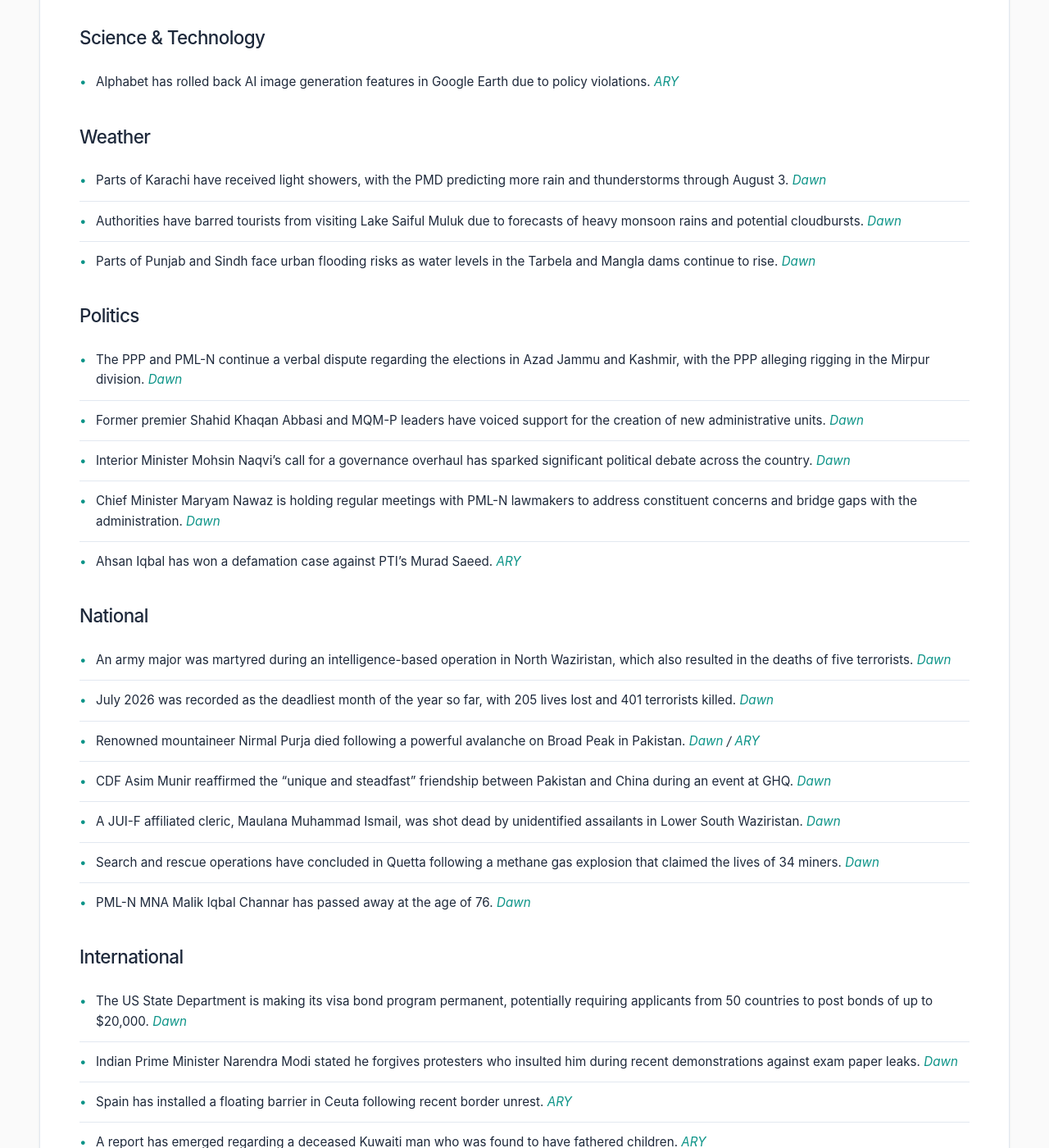
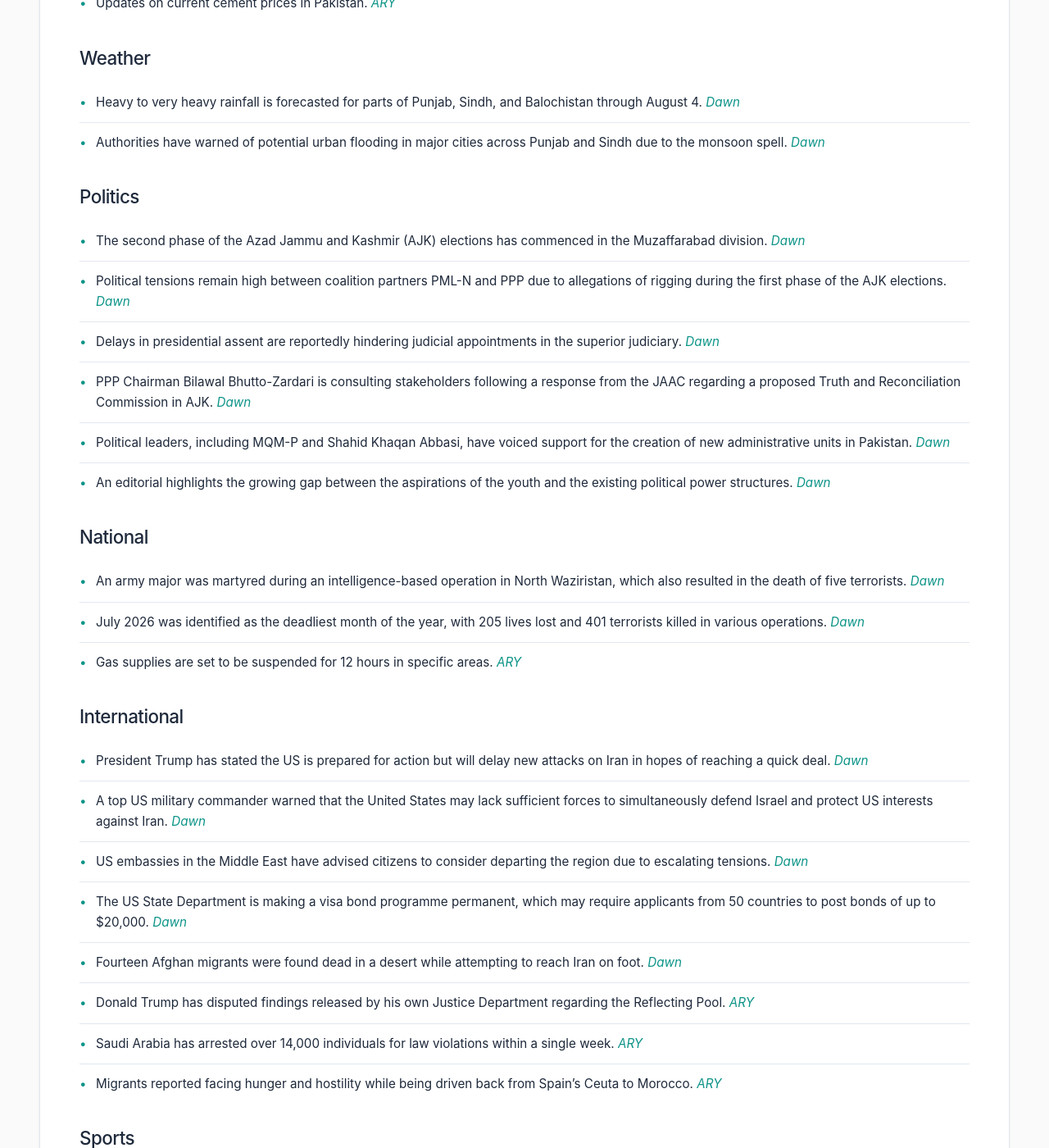
Before and after one commit to zsubzwary/news, a Jekyll site: the page built from en/index.md, in a window 1280 px wide and 1400 px high, scrolled down 598 px. Shown: the whole window at 82% size. Built offline with Jekyll 4.4.1, drawn with Linux system fonts in a browser that asks for light colours; some web fonts are replaced; comment, search, counter and statistics services are not loaded; some of the changed text lies outside the part shown.

Commit message:
DateTime; 2026-08-02T04:03:52.040Z

```diff
--- a/en/index.md
+++ b/en/index.md
@@ -4,53 +4,47 @@ title: Pakistan News Briefing
 lang: en
 ---
 
-Published at: 01-Aug-2026 21:03PKT
+Published at: 02-Aug-2026 09:03PKT
 
 Time to read: 4 mins
 
 ### Economy
-- The government has reduced petrol prices by 12 paisas and high-speed diesel by 66 paisas for the next three days. *[Dawn](https://www.dawn.com/news/2019751/govt-cuts-petrol-price-by-12-paisas-high-speed-diesel-by-66-paisas-for-the-next-three-days)*
-- Bessent's "to-do" list includes plans to purchase $5-10 billion worth of Japanese yen. *[ARY](https://arynews.tv/bessents-to-do-list-buy-5-10-billion-worth-of-japanese-yen)*
-- Updates are available regarding the Iranian rial exchange rate against the PKR and USD. *[ARY](https://arynews.tv/iranian-rial-rate-today-against-pkr-and-usd-august-1-2026)*
-
-### Science & Technology
-- Alphabet has rolled back AI image generation features in Google Earth due to policy violations. *[ARY](https://arynews.tv/alphabet-rolls-back-ai-image-generation-in-google-earth-over-policy-violations)*
+- Iranian oil smuggling has reportedly declined by 60% following incidents where tankers were hit in Balochistan. *[Dawn](https://www.dawn.com/news/2020065/iranian-oil-smuggling-drops-60pc-claim-sources)*
+- Debates continue regarding Pakistan's auto industry policy, balancing the need for lower tariffs against manufacturer concerns over job losses and investments. *[Dawn](https://www.dawn.com/news/2020071/rethinking-the-auto-policy)*
+- Updates on current cement prices in Pakistan. *[ARY](https://arynews.tv/cement-price-in-pakistan-today-august-1-2026)*
 
 ### Weather
-- Parts of Karachi have received light showers, with the PMD predicting more rain and thunderstorms through August 3. *[Dawn](https://www.dawn.com/news/2019923/parts-of-karachi-receive-light-showers-more-rain-expected)*
-- Authorities have barred tourists from visiting Lake Saiful Muluk due to forecasts of heavy monsoon rains and potential cloudbursts. *[Dawn](https://www.dawn.com/news/2019799/tourists-barred-from-visiting-saiful-muluk)*
-- Parts of Punjab and Sindh face urban flooding risks as water levels in the Tarbela and Mangla dams continue to rise. *[Dawn](https://www.dawn.com/news/2019823/parts-of-punjab-sindh-face-urban-flooding-risk)*
+- Heavy to very heavy rainfall is forecasted for parts of Punjab, Sindh, and Balochistan through August 4. *[Dawn](https://www.dawn.com/news/2020036/most-parts-of-country-brace-for-heavy-rains)*
+- Authorities have warned of potential urban flooding in major cities across Punjab and Sindh due to the monsoon spell. *[Dawn](https://www.dawn.com/news/2020068/urban-flooding)*
 
 ### Politics
-- The PPP and PML-N continue a verbal dispute regarding the elections in Azad Jammu and Kashmir, with the PPP alleging rigging in the Mirpur division. *[Dawn](https://www.dawn.com/news/2019925/ppp-pml-n-continue-war-of-words-on-eve-of-muzaffarabad-elections)*
-- Former premier Shahid Khaqan Abbasi and MQM-P leaders have voiced support for the creation of new administrative units. *[Dawn](https://www.dawn.com/news/2019935/enough-is-enough-mqm-p-leaders-shahid-khaqan-back-creation-of-new-administrative-units)*
-- Interior Minister Mohsin Naqvi's call for a governance overhaul has sparked significant political debate across the country. *[Dawn](https://www.dawn.com/news/2019825/naqvis-remarks-ignite-fresh-debate-in-political-circles)*
-- Chief Minister Maryam Nawaz is holding regular meetings with PML-N lawmakers to address constituent concerns and bridge gaps with the administration. *[Dawn](https://www.dawn.com/news/2019781/is-maryam-bridging-gap-between-pml-n-legislators-and-admin)*
-- Ahsan Iqbal has won a defamation case against PTI's Murad Saeed. *[ARY](https://arynews.tv/ahsan-iqbal-wins-defamation-case-against-ptis-murad-saeed)*
+- The second phase of the Azad Jammu and Kashmir (AJK) elections has commenced in the Muzaffarabad division. *[Dawn](https://www.dawn.com/news/2020095/second-phase-of-ajk-polls-begins-in-muzaffarabad-division)*
+- Political tensions remain high between coalition partners PML-N and PPP due to allegations of rigging during the first phase of the AJK elections. *[Dawn](https://www.dawn.com/news/2020046/allies-rift-continues-to-widen-as-ajk-polls-enter-2nd-phase)*
+- Delays in presidential assent are reportedly hindering judicial appointments in the superior judiciary. *[Dawn](https://www.dawn.com/news/2020043/presidential-nod-delay-hits-judiciary-appointments)*
+- PPP Chairman Bilawal Bhutto-Zardari is consulting stakeholders following a response from the JAAC regarding a proposed Truth and Reconciliation Commission in AJK. *[Dawn](https://www.dawn.com/news/2019950/bilawal-receives-jaac-response-on-reconciliation-commission-says-ajk-pm-to-consult-stakeholders-on-way-forward)*
+- Political leaders, including MQM-P and Shahid Khaqan Abbasi, have voiced support for the creation of new administrative units in Pakistan. *[Dawn](https://www.dawn.com/news/2019935/enough-is-enough-mqm-p-leaders-shahid-khaqan-back-creation-of-new-administrative-units)*
+- An editorial highlights the growing gap between the aspirations of the youth and the existing political power structures. *[Dawn](https://www.dawn.com/news/2020076/power-and-youth)*
 
 ### National
-- An army major was martyred during an intelligence-based operation in North Waziristan, which also resulted in the deaths of five terrorists. *[Dawn](https://www.dawn.com/news/2019936/army-major-martyred-in-north-waziristan-ibo-ispr)*
-- July 2026 was recorded as the deadliest month of the year so far, with 205 lives lost and 401 terrorists killed. *[Dawn](https://www.dawn.com/news/2019937/july-deadliest-month-of-2026-as-205-lives-lost-401-terrorists-killed-picss)*
-- Renowned mountaineer Nirmal Purja died following a powerful avalanche on Broad Peak in Pakistan. *[Dawn](https://www.dawn.com/news/2019914/renowned-mountaineer-nirmal-purja-others-perish-in-broad-peak-avalanche-climbing-company-confirms) / [ARY](https://arynews.tv/nirmal-purja-famed-climer-dies-in-avalanche-in-pakistan)*
-- CDF Asim Munir reaffirmed the "unique and steadfast" friendship between Pakistan and China during an event at GHQ. *[Dawn](https://www.dawn.com/news/2019924/cdf-munir-says-pak-china-friendship-has-remained-steadfast-amid-evolving-regional-global-challenges)*
-- A JUI-F affiliated cleric, Maulana Muhammad Ismail, was shot dead by unidentified assailants in Lower South Waziristan. *[Dawn](https://www.dawn.com/news/2019910/cleric-affiliated-with-jui-f-shot-dead-in-lower-south-waziristan)*
-- Search and rescue operations have concluded in Quetta following a methane gas explosion that claimed the lives of 34 miners. *[Dawn](https://www.dawn.com/news/2019918/quetta-coal-mine-explosion-search-and-rescue-operation-concludes-as-last-two-bodies-recovered)*
-- PML-N MNA Malik Iqbal Channar has passed away at the age of 76. *[Dawn](https://www.dawn.com/news/2019919/pml-n-mna-malik-iqbal-channar-passes-away-at-76)*
+- An army major was martyred during an intelligence-based operation in North Waziristan, which also resulted in the death of five terrorists. *[Dawn](https://www.dawn.com/news/2019936/army-major-martyred-in-north-waziristan-ibo-ispr)*
+- July 2026 was identified as the deadliest month of the year, with 205 lives lost and 401 terrorists killed in various operations. *[Dawn](https://www.dawn.com/news/2019937/july-deadliest-month-of-2026-as-205-lives-lost-401-terrorists-killed-picss)*
+- Gas supplies are set to be suspended for 12 hours in specific areas. *[ARY](https://arynews.tv/gas-supply-to-be-suspended-in-these-areas-for-12-hours)*
 
 ### International
-- The US State Department is making its visa bond program permanent, potentially requiring applicants from 50 countries to post bonds of up to $20,000. *[Dawn](https://www.dawn.com/news/2019949/us-to-make-visa-bond-program-permanent-for-people-from-dozens-of-countries)*
-- Indian Prime Minister Narendra Modi stated he forgives protesters who insulted him during recent demonstrations against exam paper leaks. *[Dawn](https://www.dawn.com/news/2019908/modi-says-he-forgives-protesters-who-abused-him-during-youth-led-demonstrations-against-exam-paper-leaks)*
-- Spain has installed a floating barrier in Ceuta following recent border unrest. *[ARY](https://arynews.tv/ceuta-migrant-crossings-and-recent-developments)*
-- A report has emerged regarding a deceased Kuwaiti man who was found to have fathered children. *[ARY](https://arynews.tv/dead-kuwaiti-man-suddenly-had-children)*
+- President Trump has stated the US is prepared for action but will delay new attacks on Iran in hopes of reaching a quick deal. *[Dawn](https://www.dawn.com/news/2020104/trump-says-us-locked-and-loaded-but-will-hold-off-on-fresh-iran-attack-in-hope-of-quick-deal)*
+- A top US military commander warned that the United States may lack sufficient forces to simultaneously defend Israel and protect US interests against Iran. *[Dawn](https://www.dawn.com/news/2020037/us-may-not-have-enough-forces-to-defend-israel-against-iran)*
+- US embassies in the Middle East have advised citizens to consider departing the region due to escalating tensions. *[Dawn](https://www.dawn.com/news/2020047/us-govt-advises-americans-to-leave-mideast)*
+- The US State Department is making a visa bond programme permanent, which may require applicants from 50 countries to post bonds of up to $20,000. *[Dawn](https://www.dawn.com/news/2019949/us-to-make-visa-bond-programme-permanent-for-people-from-dozens-of-countries)*
+- Fourteen Afghan migrants were found dead in a desert while attempting to reach Iran on foot. *[Dawn](https://www.dawn.com/news/2020038/14-afghan-migrants-found-dead-in-desert)*
+- Donald Trump has disputed findings released by his own Justice Department regarding the Reflecting Pool. *[ARY](https://arynews.tv/trump-disputes-his-own-justice-department-findings)*
+- Saudi Arabia has arrested over 14,000 individuals for law violations within a single week. *[ARY](https://arynews.tv/saudi-arabia-arrests-over-14000-law-violators-in-one-week)*
+- Migrants reported facing hunger and hostility while being driven back from Spain’s Ceuta to Morocco. *[ARY](https://arynews.tv/ceuta-a-harsh-reality-for-migrants-seeking-hope)*
 
 ### Sports
-- FIFA has scrapped its proposal to allow private investment in the World Cup following significant backlash from football officials. *[Dawn](https://www.dawn.com/news/2019907/fifa-scraps-private-investment-plan-after-fierce-backlash-from-officials-worldwide)*
-- Fatima Zahra has secured Pakistan's first medal at the 2026 Commonwealth Games, winning bronze in women's 60kg boxing. *[Dawn](https://www.dawn.com/news/2019813/fatima-claims-pakistans-first-medal-at-2026-commonwealth-games)*
-- Prince William and Kate Middleton were seen watching the Commonwealth Games with their children. *[ARY](https://arynews.tv/prince-william-kate-watch-commonwealth-games-with-children)*
-
-### Health
-- Cyclosporiasis cases in Michigan have risen to 10,773 as an ongoing outbreak continues. *[ARY](https://arynews.tv/cyclosporiasis-outbreak-michigan-reports-cases)*
+- FIFA President Infantino’s future is reportedly in jeopardy following a failed private equity gamble. *[ARY](https://arynews.tv/infantinos-fifa-future-in-jeopardy)*
 
 ### Other
-- A discourse piece reflects on the artistic impact and unfinished legacy of Sadequain's mural. *[Dawn](https://www.dawn.com/news/2018216/discourse-the-stamp-of-a-master)*
-- Lara Dutta's attire in the "Ramayana" trailer has faced criticism. *[ARY](https://arynews.tv/lara-duttas-saree-in-ramayana-trailer-draws-criticism)*
+- Renowned mountaineer Nirmal Purja and his team tragically perished in an avalanche on Broad Peak. *[Dawn](https://www.dawn.com/news/2019914/renowned-mountaineer-nirmal-purja-others-perish-in-broad-peak-avalanche-climbing-company-confirms)*
+- Prince William paid heartfelt tribute to the late mountaineer Nirmal Purja. *[ARY](https://arynews.tv/prince-william-pays-heartfelt-tribute-to-nirmal-purja)*
+- Social media trends include a viral statement by Taylor Fritz and claims regarding a guest at Brooklyn Beckham's wedding. *[ARY](https://arynews.tv/taylor-fritzs-sydney-sweeney-statement-goes-viral)* | *[ARY](https://arynews.tv/brooklyn-beckham-wedding-guest-makes-shocking-claim)*
+- Discussions regarding a 'Barbie' sequel have hit a roadblock due to a dispute over offers. *[ARY](https://arynews.tv/barbie-sequel-talks-hit-roadblock-over-offer-dispute)*
```
